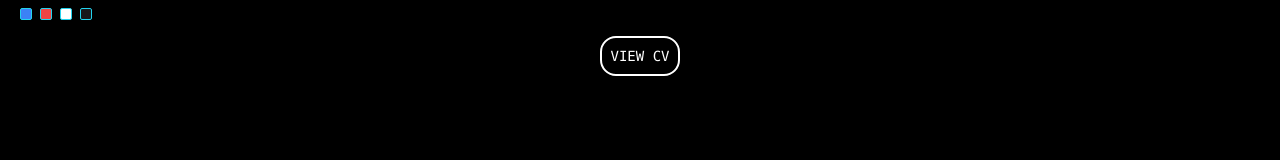
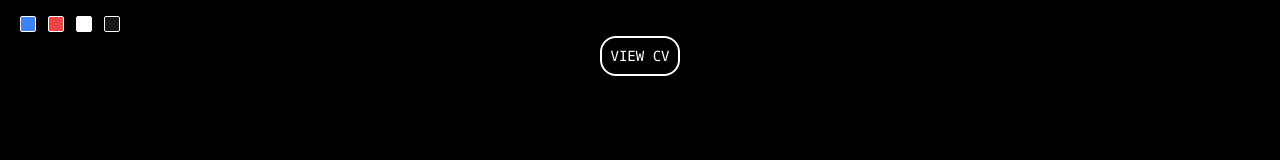
Before and after one commit to sarangk07/Portfolio-Latest, a Next.js app: page / in a window 1280 px wide. Shown: the top 160 px of the page. Built offline with nearby package versions, Linux system fonts and the light colour scheme; a web font is replaced by a local one.

Commit message:
theme-selectingbtn-adjusted

```diff
--- a/app/page.jsx
+++ b/app/page.jsx
@@ -211,11 +211,11 @@ export default function Home() {
             className={`h-[45rem] md:h-[40rem] overflow-hidden backdrop-hue-rotate-90 backdrop-grayscale  backdrop-contrast-150 backdrop-blur-md backdrop-brightness-110 rounded-b-xl pt-9 ml-4 mr-4 flex flex-col justify-center items-center ${choiceTheme == 'red' ?  'bg-red-600 text-zinc-900' : choiceTheme == 'blue' ? 'bg-blue-700 text-zinc-50' : choiceTheme == 'white' ? 'pt-28 bg-zinc-100 text-zinc-800' : '  bg-black '}`}
           >
 
-            <div className='flex z-50 absolute left-1 top-2'>
-              <p onClick={()=> setChoiceTheme('blue')} className='w-3 h-3 bg-blue-500 mr-2 border border-cyan-400 rounded-sm'/>
-              <p onClick={()=> setChoiceTheme('red')} className='w-3 h-3 bg-red-500 mr-2 border border-cyan-400 rounded-sm'/>
-              <p onClick={()=> setChoiceTheme('white')} className='w-3 h-3 bg-white mr-2 border border-cyan-400 rounded-sm'/>
-              <p onClick={()=> setChoiceTheme('dark')} className='w-3 h-3 bg-zinc-900 mr-2 border border-cyan-400 rounded-sm'/>
+            <div className='flex z-50 absolute left-1 top-4'>
+              <p onClick={()=> setChoiceTheme('blue')} className='w-4 h-4 bg-blue-500 mr-3 border border-white rounded-sm'/>
+              <p onClick={()=> setChoiceTheme('red')} className='w-4 h-4 bg-red-500 mr-3 border border-white rounded-sm'/>
+              <p onClick={()=> setChoiceTheme('white')} className='w-4 h-4 bg-white mr-3 border border-white rounded-sm'/>
+              <p onClick={()=> setChoiceTheme('dark')} className='w-4 h-4 bg-zinc-900 mr-3 border border-white rounded-sm'/>
             </div>
             {/* <div  className='flex z-30 absolute left-0 top-2 '>
               <Image src="/logo2.png" layout="fixed" alt="logo" width={100} height={100} loading='lazy' className='w-28  md:w-56 '/>
```
